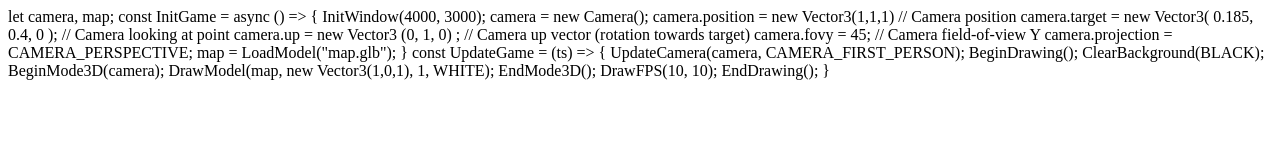
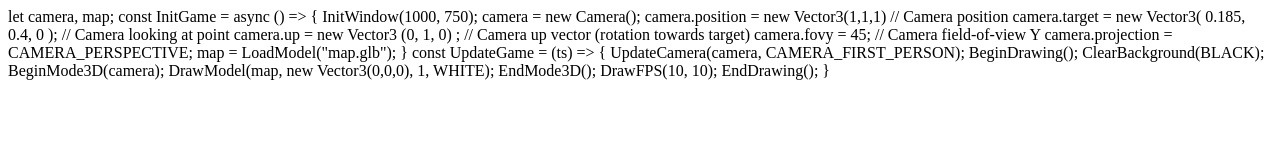
Before and after one commit to theutisticcoder/lordofthefries, a plain HTML site: page index.html in a window 1280 px wide. Drawn offline with Linux system fonts and the light colour scheme.

Commit message:
fix size

```diff
--- a/index.html
+++ b/index.html
@@ -12,7 +12,7 @@
   <raylib-game>
     let camera, map;
     const InitGame = async () => {
-    InitWindow(4000, 3000);
+    InitWindow(1000, 750);
     camera = new Camera();
     camera.position = new Vector3(1,1,1) // Camera position
 
@@ -28,7 +28,7 @@
     BeginDrawing();
     ClearBackground(BLACK);
     BeginMode3D(camera);
-    DrawModel(map, new Vector3(1,0,1), 1, WHITE);
+    DrawModel(map, new Vector3(0,0,0), 1, WHITE);
     EndMode3D();
     DrawFPS(10, 10);
     EndDrawing();
```
